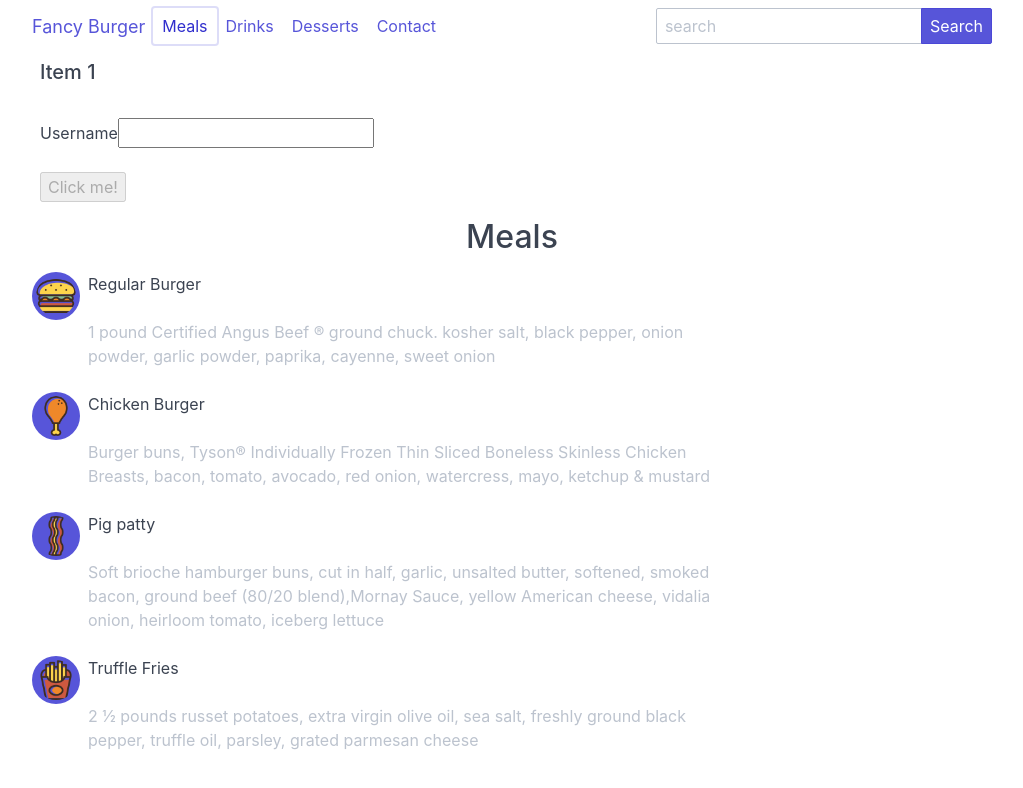
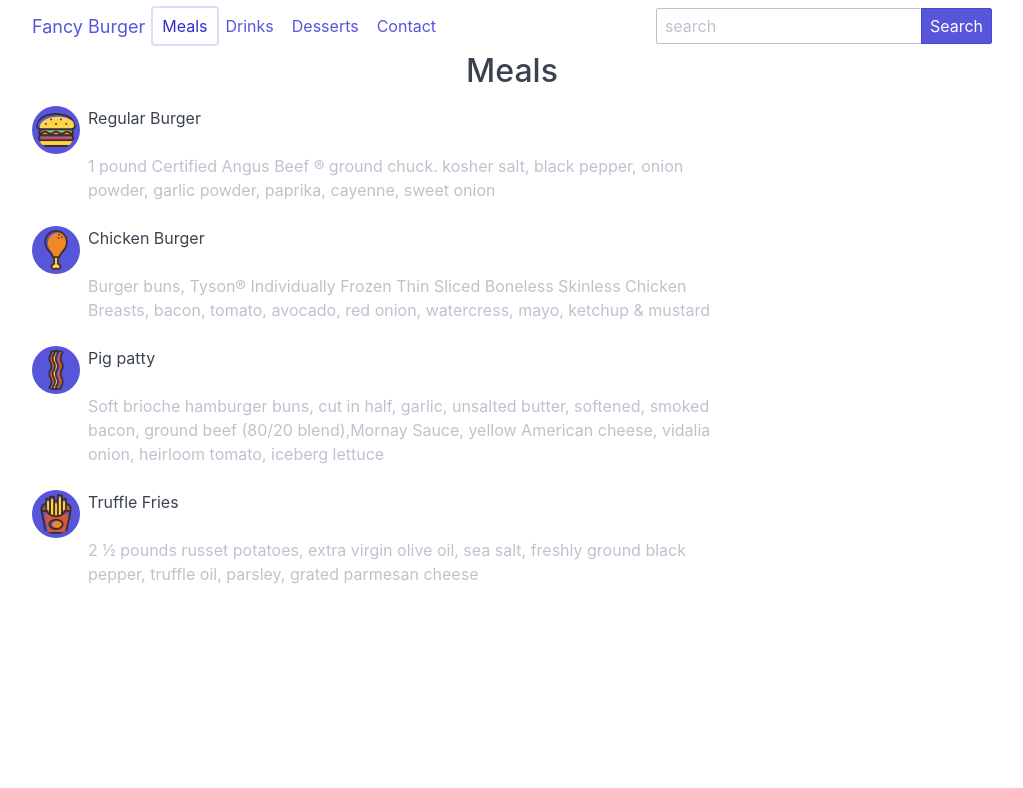
Before and after one commit to mauriciotasca/fancy-burger, an Angular app: page /meals in a window 1280 px wide. Both pictures are taken after a click on the button "Meals". Shown: the top 788 px of the page, without its empty margins (128-1151 px from the left). Built offline with nearby package versions, Linux system fonts and the light colour scheme.

Commit message:
Remove two-way data-binding explanation

```diff
--- a/src/app/meals/meals.component.html
+++ b/src/app/meals/meals.component.html
@@ -1,21 +1,3 @@
-<div class="my-2 p-2">
-  <h5>
-    {{item.name}}
-  </h5>
-</div>
-
-<div class="my-2 p-2">
-  <label for="userName">Username</label>
-  <input id="userName" ([ngModel])="userName"/>
-</div>
-
-<div class="my-2 p-2">
-  <button [disabled]="isDisabled">
-    Click me!
-  </button>
-</div>
-
-
 <div class="columns">
 
   <div class="column col-12 text-center">
--- a/src/app/meals/meals.component.ts
+++ b/src/app/meals/meals.component.ts
@@ -10,9 +10,6 @@ import {MealsService} from './meals.service';
 export class MealsComponent implements OnInit {
 
   public meals: any;
-  public userName = '';
-  public item = {name: 'Item 1'};
-  public isDisabled = true;
 
   constructor(private mealsService: MealsService) {
     this.getMeals();
```
